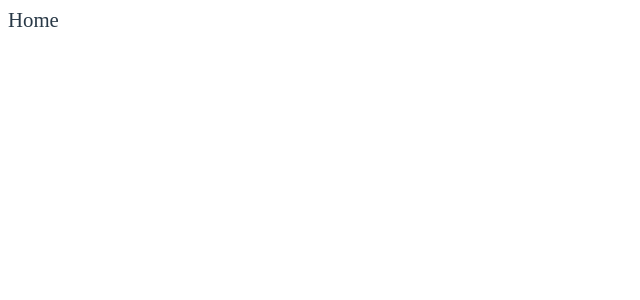
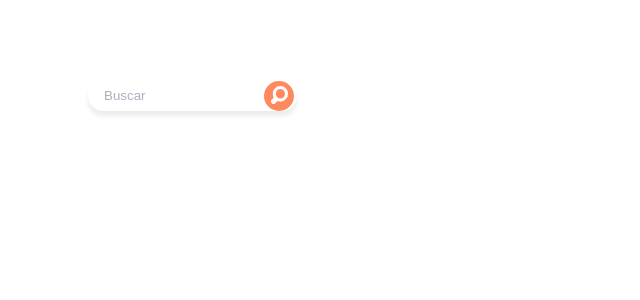
Before and after one commit to alexnogueirasilva/atomic-design, a Vue app: page / in a window 1280 px wide. Shown: the top 300 px of the page, without its empty margins (0-640 px from the left). Built offline with nearby package versions, Linux system fonts and the light colour scheme.

Commit message:
Criado molecula de busca

```diff
--- a/src/App.vue
+++ b/src/App.vue
@@ -1,19 +1,20 @@
 <template>
   <div class="component">
-    <NavItem text="Home" to="/home" />
+    <Search />
   </div>
 </template>
 
 <script lang="ts">
 import { defineComponent } from 'vue'
-import { NavItem } from '@/components/atomos'
+import { Search } from '@/components/molecules'
 
 export default defineComponent({
-  components: { NavItem }
+  components: { Search }
 })
 </script>
 
 <style lang="scss" scoped>
 .component {
+  margin: 5rem;
 }
 </style>
--- a/src/components/atomos/NavItem.vue
+++ b/src/components/atomos/NavItem.vue
@@ -20,7 +20,7 @@
 </script>
 
 <style lang="scss" scoped>
-.component {
+.nav-item {
   .nav-item {
     color: #293947;
     text-decoration: none;
--- /dev/null
+++ b/src/components/molecules/NavBar.vue
@@ -0,0 +1,26 @@
+<template>
+  <nav class="nav-bar">
+    <NavItem text="Serviços" to="/services" />
+    <NavItem text="Sobre" to="/about" />
+    <NavItem text="Cases" to="/cases" />
+    <NavItem text="Contato" to="/contact" />
+  </nav>
+</template>
+
+<script lang="ts">
+import { defineComponent } from 'vue'
+import { NavItem } from '@/components/atomos'
+
+export default defineComponent({
+  components: { NavItem }
+})
+</script>
+
+<style lang="scss" scoped>
+.nav-bar {
+  width: max-content;
+  display: grid;
+  grid-auto-flow: column;
+  grid-gap: 2.5rem;
+}
+</style>
--- /dev/null
+++ b/src/components/molecules/Search.vue
@@ -0,0 +1,39 @@
+<template>
+  <form class="search">
+    <input type="search" placeholder="Buscar" />
+
+    <button type="submit">
+      <img src="@/assets/images/icons/search.svg" alt="Buscar" />
+    </button>
+  </form>
+</template>
+
+<style lang="scss" scoped>
+.search {
+  position: relative;
+  width: max-content;
+  input {
+    border: none;
+    border-radius: 1rem;
+    padding: 0.5rem 1rem;
+    box-shadow: 0px 5px 5px rgba(#000000, 0.08);
+    &::placeholder {
+      color: #a9b0be;
+    }
+  }
+  button {
+    position: absolute;
+    right: 3px;
+    top: 50%;
+    transform: translateY(-50%);
+    width: 30px;
+    height: 30px;
+    background: #ff895f;
+    border: none;
+    border-radius: 5rem;
+    display: grid;
+    justify-items: center;
+    align-items: center;
+  }
+}
+</style>
--- /dev/null
+++ b/src/components/molecules/index.ts
@@ -0,0 +1,2 @@
+export { default as NavBar } from './NavBar.vue'
+export { default as Search } from './Search.vue'
```
